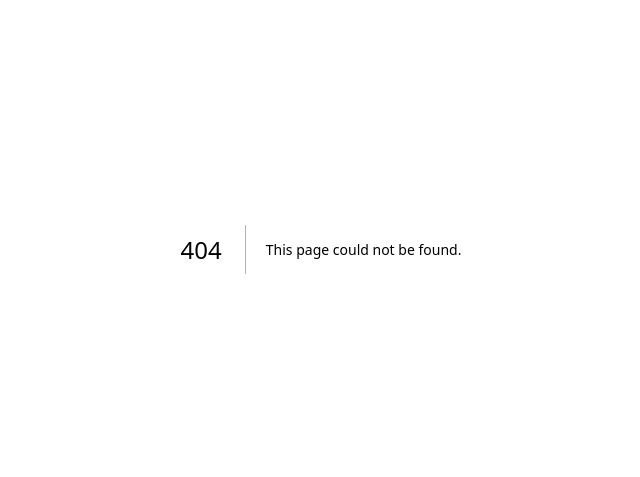
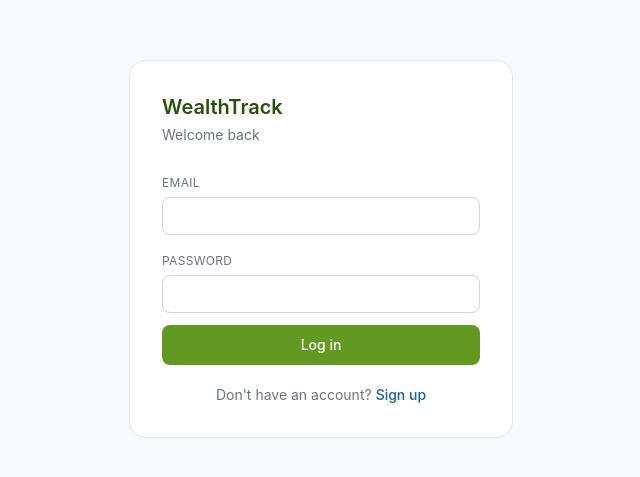
Before and after one commit to ralphdevlab/Wealthtrack, a Next.js app in the folder frontend/: page /login in a window 1280 px wide. Before the commit this address had no page. Shown: the part 151-628 px from the top of the page, without its empty margins (319-959 px from the left). Built offline with nearby package versions, Linux system fonts and the light colour scheme.

Commit message:
feat: complete frontend auth flow with login, signup, logout, and CORS fix

```diff
--- /dev/null
+++ b/frontend/app/login/page.tsx
@@ -0,0 +1,147 @@
+"use client";
+
+import { useState } from "react";
+import { useRouter } from "next/navigation";
+
+export default function LoginPage() {
+  const router = useRouter();
+  const [isSignup, setIsSignup] = useState(false);
+
+  // Form fields
+  const [email, setEmail] = useState("");
+  const [password, setPassword] = useState("");
+  const [firstName, setFirstName] = useState("");
+  const [lastName, setLastName] = useState("");
+
+  const [error, setError] = useState("");
+  const [loading, setLoading] = useState(false);
+
+  const handleSubmit = async () => {
+    setError("");
+
+    // Validation
+    if (!email || !password) {
+      setError("Email and password are required");
+      return;
+    }
+    if (isSignup && (!firstName || !lastName)) {
+      setError("Please enter your first and last name");
+      return;
+    }
+
+    setLoading(true);
+
+    const endpoint = isSignup ? "register" : "login";
+    const body = isSignup
+      ? { email, password, firstName, lastName }
+      : { email, password };
+
+    try {
+      const res = await fetch(`http://localhost:8080/api/auth/${endpoint}`, {
+        method: "POST",
+        headers: { "Content-Type": "application/json" },
+        body: JSON.stringify(body),
+      });
+
+      if (!res.ok) {
+        const text = await res.text();
+        setError(text || (isSignup ? "Could not create account" : "Invalid email or password"));
+        setLoading(false);
+        return;
+      }
+
+      const data = await res.json();
+
+      // Store the JWT token and user info
+      localStorage.setItem("token", data.token);
+      localStorage.setItem("firstName", data.firstName);
+
+      // Go to dashboard
+      router.push("/");
+    } catch {
+      setError("Something went wrong. Is the server running?");
+    }
+    setLoading(false);
+  };
+
+  return (
+    <div className="min-h-screen bg-[#f7f9fc] flex items-center justify-center p-4">
+      <div className="bg-white border border-gray-200 rounded-2xl p-8 w-full max-w-sm">
+
+        {/* Logo / title */}
+        <div className="mb-6">
+          <div className="text-xl font-semibold text-[#27500A] mb-1">WealthTrack</div>
+          <div className="text-sm text-gray-500">
+            {isSignup ? "Create your account" : "Welcome back"}
+          </div>
+        </div>
+
+        <div className="space-y-3">
+          {/* Signup-only fields */}
+          {isSignup && (
+            <div className="grid grid-cols-2 gap-3">
+              <div>
+                <label className="text-xs text-gray-500 uppercase tracking-wide">First name</label>
+                <input
+                  value={firstName}
+                  onChange={(e) => setFirstName(e.target.value)}
+                  className="w-full border border-gray-300 rounded-lg px-3 py-2 mt-1 text-sm focus:outline-none focus:border-[#639922]"
+                />
+              </div>
+              <div>
+                <label className="text-xs text-gray-500 uppercase tracking-wide">Last name</label>
+                <input
+                  value={lastName}
+                  onChange={(e) => setLastName(e.target.value)}
+                  className="w-full border border-gray-300 rounded-lg px-3 py-2 mt-1 text-sm focus:outline-none focus:border-[#639922]"
+                />
+              </div>
+            </div>
+          )}
+
+          <div>
+            <label className="text-xs text-gray-500 uppercase tracking-wide">Email</label>
+            <input
+              type="email"
+              value={email}
+              onChange={(e) => setEmail(e.target.value)}
+              className="w-full border border-gray-300 rounded-lg px-3 py-2 mt-1 text-sm focus:outline-none focus:border-[#639922]"
+            />
+          </div>
+
+          <div>
+            <label className="text-xs text-gray-500 uppercase tracking-wide">Password</label>
+            <input
+              type="password"
+              value={password}
+              onChange={(e) => setPassword(e.target.value)}
+              onKeyDown={(e) => e.key === "Enter" && handleSubmit()}
+              className="w-full border border-gray-300 rounded-lg px-3 py-2 mt-1 text-sm focus:outline-none focus:border-[#639922]"
+            />
+          </div>
+
+          {error && <div className="text-sm text-red-600">{error}</div>}
+
+          <button
+            onClick={handleSubmit}
+            disabled={loading}
+            className="w-full bg-[#639922] text-white rounded-lg py-2.5 text-sm font-medium hover:bg-[#557f1d] transition-colors disabled:opacity-50"
+          >
+            {loading ? "Please wait..." : isSignup ? "Create account" : "Log in"}
+          </button>
+        </div>
+
+        {/* Toggle */}
+        <div className="mt-5 text-center text-sm text-gray-500">
+          {isSignup ? "Already have an account?" : "Don't have an account?"}
+          <button
+            onClick={() => { setIsSignup(!isSignup); setError(""); }}
+            className="ml-1 text-[#185FA5] font-medium hover:underline"
+          >
+            {isSignup ? "Log in" : "Sign up"}
+          </button>
+        </div>
+      </div>
+    </div>
+  );
+}
--- a/frontend/app/page.tsx
+++ b/frontend/app/page.tsx
@@ -2,6 +2,7 @@
 
 import { useEffect, useState } from "react";
 import { PieChart, Pie, Cell, ResponsiveContainer, Tooltip } from "recharts";
+import { useRouter } from "next/navigation";
 
 type HoldingPerformance = {
   id: number;
@@ -24,6 +25,11 @@ export default function Dashboard() {
   const [insightLoading, setInsightLoading] = useState(true);
   const [deleteTarget, setDeleteTarget] = useState<HoldingPerformance | null>(null);
   const [deleting, setDeleting] = useState(false);
+  const router = useRouter();
+  const [portfolioId, setPortfolioId] = useState<number | null>(null);
+  const [userName, setUserName] = useState("");
+  const [needsPortfolio, setNeedsPortfolio] = useState(false);
+  const [newPortfolioName, setNewPortfolioName] = useState("");
 
   // Form fields
   const [ticker, setTicker] = useState("");
@@ -33,8 +39,74 @@ export default function Dashboard() {
   const [submitting, setSubmitting] = useState(false);
   const [error, setError] = useState("");
 
-  const loadHoldings = () => {
-    fetch("http://localhost:8080/api/portfolios/1/performance")
+  const getAuthHeaders = () => {
+    const token = typeof window !== "undefined" ? localStorage.getItem("token") : null;
+    return {
+      "Content-Type": "application/json",
+      Authorization: `Bearer ${token}`,
+    };
+  };
+
+  const loadDashboard = async () => {
+    const token = localStorage.getItem("token");
+    if (!token) {
+      router.push("/login");
+      return;
+    }
+
+    setUserName(localStorage.getItem("firstName") || "");
+
+    try {
+      // Get the user's portfolios
+      const res = await fetch("http://localhost:8080/api/portfolios/me", {
+        headers: getAuthHeaders(),
+      });
+
+      if (res.status === 401 || res.status === 403) {
+        // Token invalid/expired — back to login
+        localStorage.removeItem("token");
+        router.push("/login");
+        return;
+      }
+
+      const portfolios = await res.json();
+
+      if (!portfolios || portfolios.length === 0) {
+        // No portfolio yet — show the create prompt
+        setNeedsPortfolio(true);
+        setLoading(false);
+        return;
+      }
+
+      const pid = portfolios[0].id;
+      setPortfolioId(pid);
+      loadHoldings(pid);
+    } catch {
+      setLoading(false);
+    }
+  };
+
+  const handleCreatePortfolio = async () => {
+    if (!newPortfolioName.trim()) return;
+    try {
+      const res = await fetch("http://localhost:8080/api/portfolios", {
+        method: "POST",
+        headers: getAuthHeaders(),
+        body: JSON.stringify({ name: newPortfolioName }),
+      });
+      const portfolio = await res.json();
+      setNeedsPortfolio(false);
+      setPortfolioId(portfolio.id);
+      loadHoldings(portfolio.id);
+    } catch {
+      // handle error
+    }
+  };
+
+  const loadHoldings = (pid: number) => {
+    fetch(`http://localhost:8080/api/portfolios/${pid}/performance`, {
+      headers: getAuthHeaders(),
+    })
       .then((res) => res.json())
       .then((data) => {
         setHoldings(data);
@@ -42,9 +114,10 @@ export default function Dashboard() {
       })
       .catch(() => setLoading(false));
 
-    // Fetch AI insights
     setInsightLoading(true);
-    fetch("http://localhost:8080/api/portfolios/1/insights")
+    fetch(`http://localhost:8080/api/portfolios/${pid}/insights`, {
+      headers: getAuthHeaders(),
+    })
       .then((res) => res.json())
       .then((data) => {
         setInsight(data.insight);
@@ -54,7 +127,7 @@ export default function Dashboard() {
   };
 
   useEffect(() => {
-    loadHoldings();
+    loadDashboard();
   }, []);
 
   const handleSubmit = async () => {
@@ -70,13 +143,13 @@ export default function Dashboard() {
     try {
       const res = await fetch("http://localhost:8080/api/holdings", {
         method: "POST",
-        headers: { "Content-Type": "application/json" },
+        headers: getAuthHeaders(),
         body: JSON.stringify({
           ticker,
           companyName,
           shares: parseFloat(shares),
           avgCostBasis: parseFloat(avgCostBasis),
-          portfolioId: 1,
+          portfolioId: portfolioId,
         }),
       });
 
@@ -92,7 +165,7 @@ export default function Dashboard() {
       setShares("");
       setAvgCostBasis("");
       setShowModal(false);
-      loadHoldings();
+      if (portfolioId) loadHoldings(portfolioId);
     } catch {
       setError("Something went wrong");
     }
@@ -105,11 +178,12 @@ export default function Dashboard() {
     try {
       await fetch(`http://localhost:8080/api/holdings/${deleteTarget.id}`, {
         method: "DELETE",
+        headers: getAuthHeaders(),
       });
       setDeleteTarget(null);
-      loadHoldings();
+      if (portfolioId) loadHoldings(portfolioId);
     } catch {
-      // silently fail for now
+      // silently fail
     }
     setDeleting(false);
   };
@@ -128,17 +202,51 @@ export default function Dashboard() {
 
         {/* Top bar */}
         <div className="flex items-center justify-between mb-8">
-          <h1 className="text-lg font-medium text-gray-900">Good morning, Ralph</h1>
+          <h1 className="text-lg font-medium text-gray-900">
+            {userName ? `Welcome, ${userName}` : "Your portfolio"}
+          </h1>
+          <div className="flex items-center gap-3">
+            {!needsPortfolio && (
               <button
                 onClick={() => setShowModal(true)}
                 className="bg-[#639922] text-white rounded-lg px-4 py-2 text-sm font-medium hover:bg-[#557f1d] transition-colors"
               >
                 + Add holding
               </button>
+            )}
+            <button
+              onClick={() => {
+                localStorage.removeItem("token");
+                localStorage.removeItem("firstName");
+                router.push("/login");
+              }}
+              className="text-sm text-gray-500 hover:text-gray-800 transition-colors"
+            >
+              Log out
+            </button>
+          </div>
         </div>
 
         {loading ? (
           <div className="text-gray-400">Loading your portfolio...</div>
+        ) : needsPortfolio ? (
+          <div className="bg-white border border-gray-200 rounded-xl p-8 text-center max-w-md mx-auto mt-12">
+            <div className="text-lg font-medium text-gray-900 mb-2">Create your first portfolio</div>
+            <div className="text-sm text-gray-500 mb-5">Give it a name to get started — like "Brokerage" or "Retirement".</div>
+            <input
+              value={newPortfolioName}
+              onChange={(e) => setNewPortfolioName(e.target.value)}
+              onKeyDown={(e) => e.key === "Enter" && handleCreatePortfolio()}
+              placeholder="My Portfolio"
+              className="w-full border border-gray-300 rounded-lg px-3 py-2 text-sm mb-3 focus:outline-none focus:border-[#639922]"
+            />
+            <button
+              onClick={handleCreatePortfolio}
+              className="w-full bg-[#639922] text-white rounded-lg py-2.5 text-sm font-medium hover:bg-[#557f1d] transition-colors"
+            >
+              Create portfolio
+            </button>
+          </div>
         ) : (
           <>
             <div className="text-sm text-gray-500 mb-1">Total portfolio value</div>
```
Also changed, not shown: 2 other files (tests, documents, lock files or other folders). Lines whose indentation alone changed are shown as unchanged.
